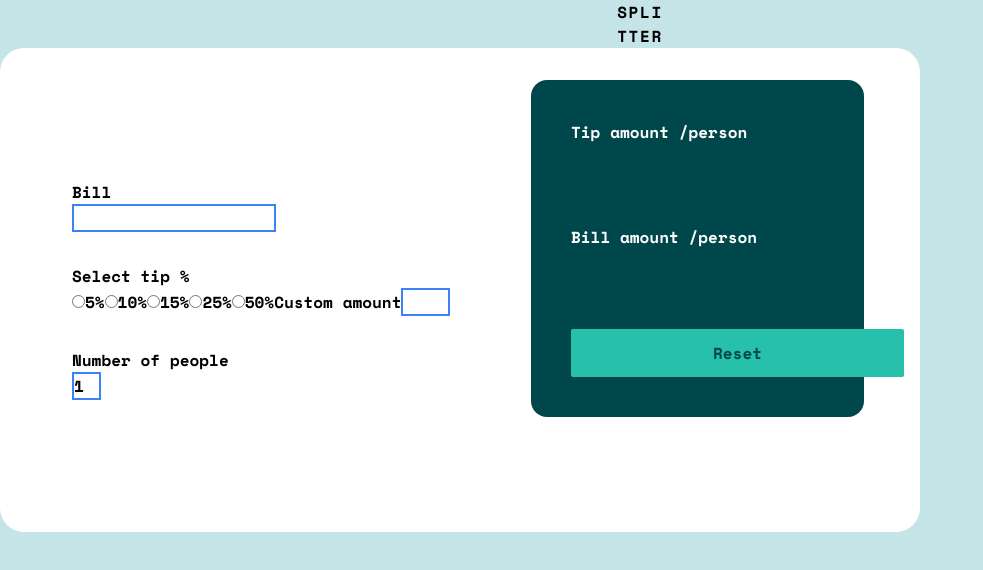
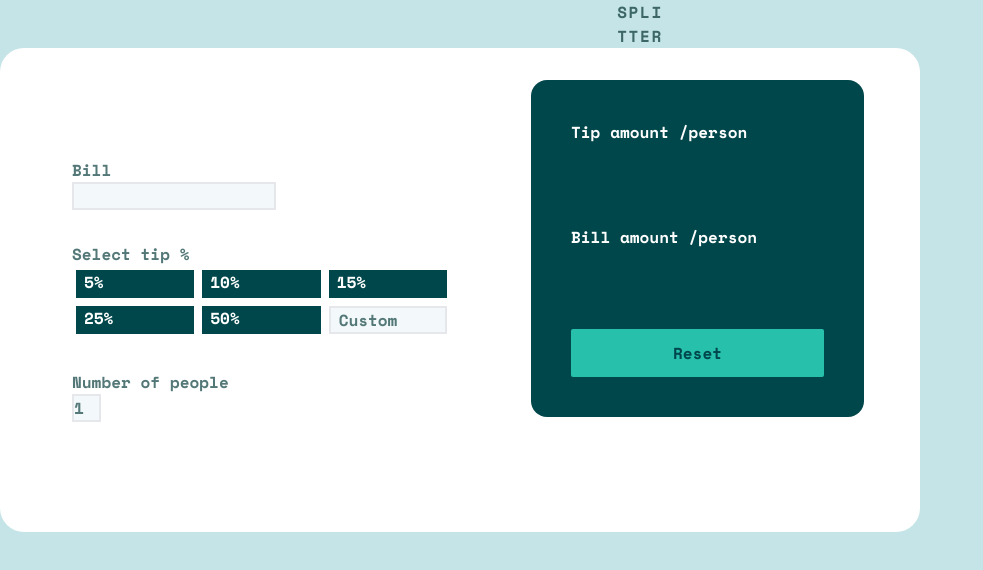
Before and after one commit to charlielizzy/tip-calculator-react, a React (Create React App) app: page / in a window 1280 px wide. Shown: the top 570 px of the page, without its empty margins (0-983 px from the left). Built offline with nearby package versions, Linux system fonts and the light colour scheme.

Commit message:
styling on checked

```diff
--- a/src/components/Calculator.jsx
+++ b/src/components/Calculator.jsx
@@ -27,6 +27,7 @@ setTotalPerPerson(0);
 const handleCheck = (e) => {
 setTipPercent(e.target.value);
 setInputChecked(true)
+
 }
 
   useEffect(() => {
@@ -44,74 +45,76 @@ console.log("totalPerPerson", totalPerPerson);
 
 return (
     <div className="flex justify-center flex-col">
-    <h2 className="flex justify-center uppercase tracking-widest">Spli</h2>
-    <h2 className="flex justify-center uppercase tracking-widest">Tter</h2>
+    <h2 className="flex justify-center uppercase tracking-widest text-[#3D6666]">Spli</h2>
+    <h2 className="flex justify-center uppercase tracking-widest text-[#3D6666]">Tter</h2>
     <div className="container bg-white flex flex-row justify-center w-[920px] min-h-fit rounded-3xl">
       <div className="left-side w-[379px] h-[388px] m-[48px] content-around">
         <div>
-          <p>Bill</p>
-          <input type="number" className="mb-8 border-2 border-blue-500" value={bill} onChange={(e) => setBill(e.target.value)}/>
+          <p className="text-[#547878]">Bill</p>
+          <input type="number" className="mb-8 border-2 bg-[#F3F9FA] text-[#547878]" value={bill} onChange={(e) => setBill(e.target.value)}/>
         </div>
         <div>
-          <p>Select tip %</p>
+          <p className="text-[#547878]">Select tip %</p>
+          <div className="grid grid-rows-2 grid-cols-3 mb-8">
           <input
             type="radio"
             id="5"
-            class="tip-button"
+            className="tip-button hidden"
             name="tip-amounts"
             value="0.05"
             checked={tipPercent === "0.05"}
             onClick={handleCheck}
-          /><label for="5">5%</label>
+          /><label for="5" className="px-2 bg-[#00474b] text-white m-1">5%</label>
           <input
             type="radio"
             id="10"
-            class="tip-button"
+            className="tip-button hidden"
             name="tip-amounts"
             value="0.1"
             checked={tipPercent === "0.1"}
             onClick={handleCheck}
-          /><label for="10">10%</label>
+          /><label for="10" className="px-2 bg-[#00474b] text-white m-1">10%</label>
           <input
             type="radio"
             id="15"
-            class="tip-button"
+            className="tip-button hidden"
             name="tip-amounts"
             value="0.15"
             checked={tipPercent === "0.15"}
             onClick={handleCheck}
-          /><label for="15">15%</label>
+          /><label for="15" className="px-2 bg-[#00474b] text-white m-1">15%</label>
           <input
             type="radio"
             id="25"
-            class="tip-button"
+            className="tip-button hidden"
             name="tip-amounts"
             value="0.25"
             checked={tipPercent === "0.25"}
             onClick={handleCheck}
-          /><label for="25">25%</label>
+          /><label for="25" className="px-2 bg-[#00474b] text-white m-1">25%</label>
           <input
             type="radio"
             id="50"
-            class="tip-button"
+            className="tip-button hidden"
             name="tip-amounts"
             value="0.5"
             checked={tipPercent === "0.5"}
             onClick={handleCheck}
-          /><label for="50">50%</label>
-          <label for="custom">Custom amount</label>
-           <input type="number" id="custom" min="0" max="100" className="mb-8 border-2 border-blue-500" onChange={(e) => setTipPercent(e.target.value / 100)} value={inputChecked ? "" : tipPercent * 100} onFocus={() =>  setInputChecked(false)}/>
+          /><label for="50" className="px-2 bg-[#00474b] text-white m-1">50%</label>
+          {/* <label for="custom">Custom</label> */}
+           <input type="number" id="custom" min="0" max="100" placeholder="Custom" className="placeholder:text-[#547878] text-[#547878] m-1 border-2 bg-[#F3F9FA] px-2" onChange={(e) => setTipPercent(e.target.value / 100)} value={inputChecked ? "" : tipPercent * 100} onFocus={() =>  setInputChecked(false)}/>
+        </div>
         </div>
         <div id="number-of-people">
-          <p className="">Number of people</p>
-          <input type="number" className="border-2 border-blue-500" value={people} min="1" max="8" onChange={(e) => setPeople(e.target.value)}/>
+          <p className="text-[#547878]">Number of people</p>
+          <input type="number" className="border-2 bg-[#F3F9FA] text-[#547878]" value={people} min="1" max="8" onChange={(e) => setPeople(e.target.value)}/>
         </div>
       </div>
-      <div class="right-side flex flex-col justify-between bg-[#00474b] w-[333px] h-[337px] rounded-2xl m-[32px] p-[40px] text-white">
+      <div className="right-side flex flex-col justify-between bg-[#00474b] w-[333px] h-[337px] rounded-2xl m-[32px] p-[40px] text-white">
         <div><p>Tip amount /person</p><p className="text-white">{tipPerPerson ? `£${tipPerPerson.toFixed(2)}` : null}</p></div>
         <div><p>Bill amount /person {totalPerPerson ? `£${totalPerPerson.toFixed(2)}` : null}</p></div>
-        <div class="reset-button" >
-          <button type="button" className="bg-[#26c0ab] text-[#00474b] w-[333px] h-[48px] rounded-sm" onClick={handleReset} >Reset</button>
+        <div className="reset-button" >
+          <button type="button" className="bg-[#26c0ab] text-[#00474b] w-full h-[48px] rounded-sm" onClick={handleReset} >Reset</button>
         </div>
       </div>
     </div>
--- a/src/index.css
+++ b/src/index.css
@@ -2,6 +2,11 @@ body {
   background: hsl(185, 41%, 84%);
   font-family: "Space Mono", monospace;
 }
+
+input[type="radio"]:checked + label {
+  background-color: #9fe8df;
+  color: #00474b;
+}
 @tailwind base;
 @tailwind components;
 @tailwind utilities;
```
